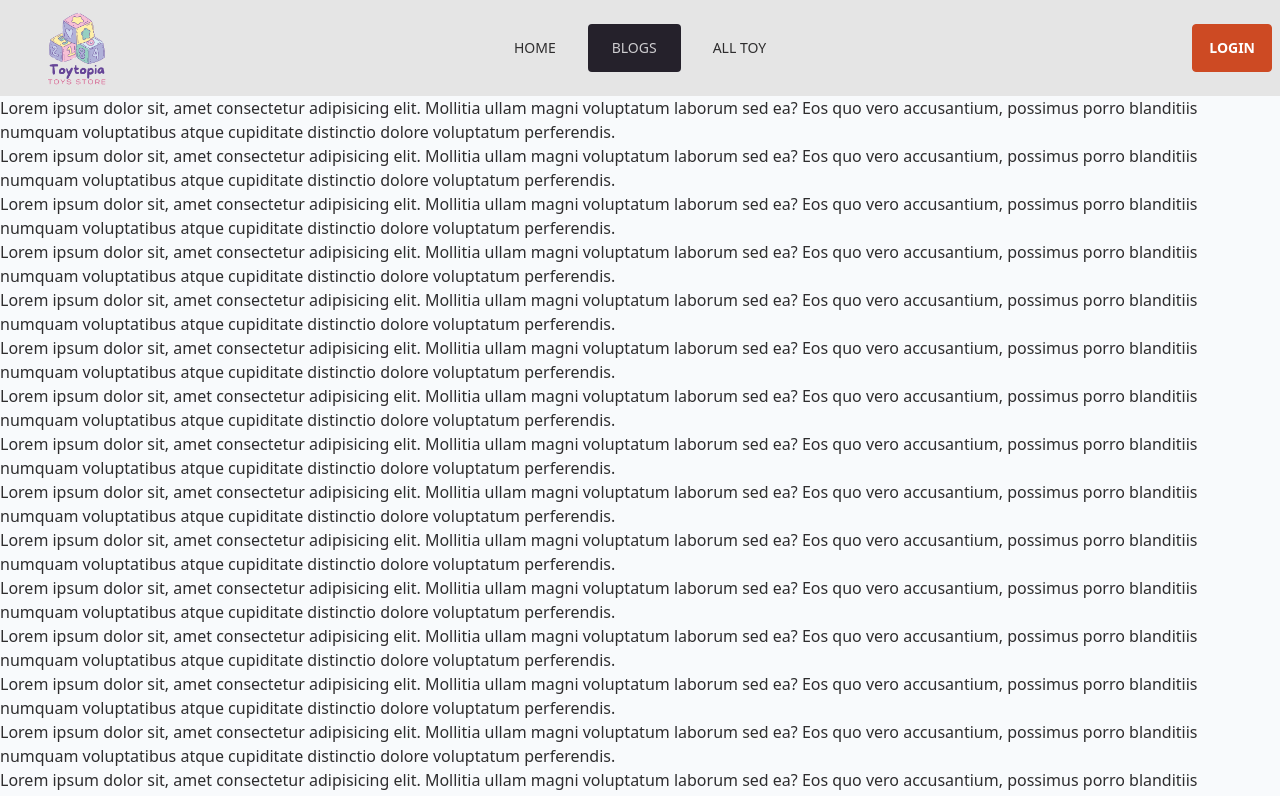
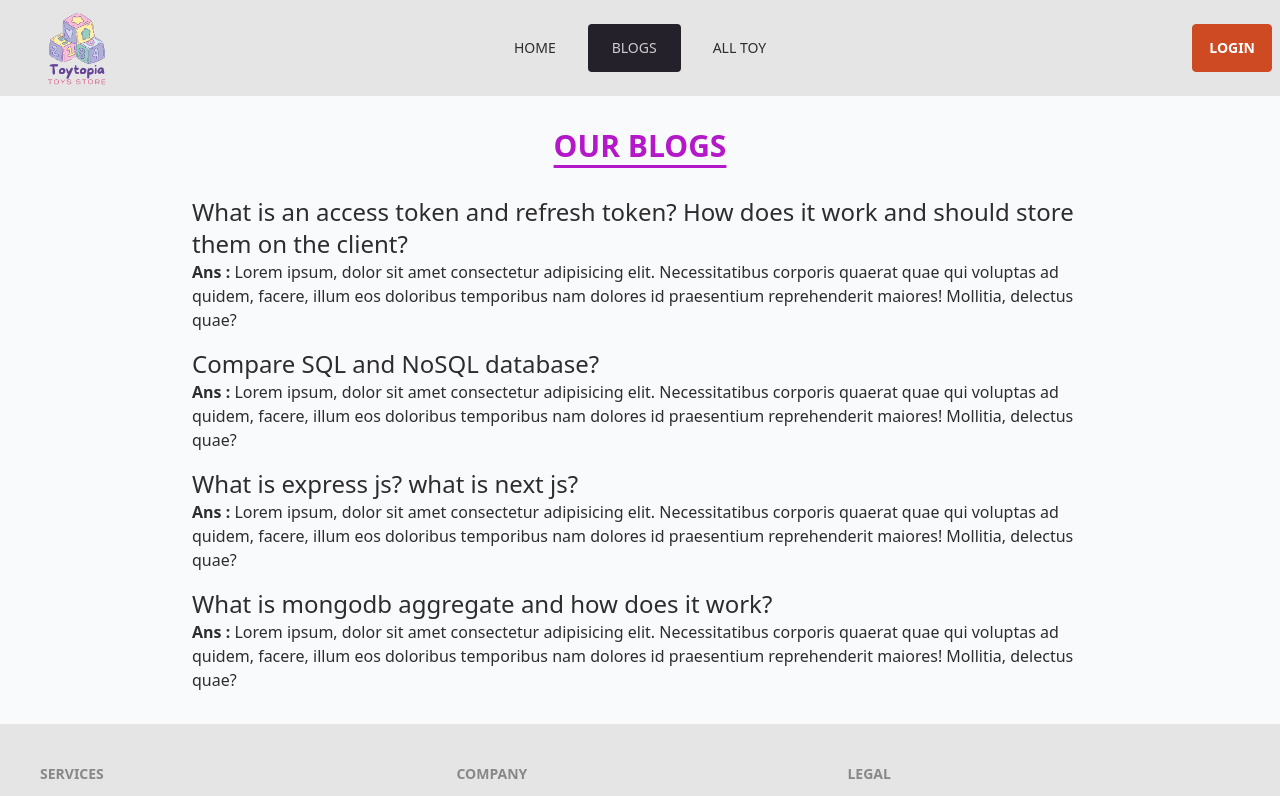
Before and after one commit to aburaihan8715/toytopia-client, a React (Vite) app: page /blogs in a window 1280 px wide. Shown: the top 796 px of the page. Built offline with nearby package versions, Linux system fonts and the light colour scheme; no server answers.

Commit message:
some correction

```diff
--- a/src/pages/Blogs/Blogs.jsx
+++ b/src/pages/Blogs/Blogs.jsx
@@ -1,70 +1,44 @@
 const Blogs = () => {
   return (
+    <div className="py-8">
+      <div className="container mx-auto">
+        <div className="text-center mb-8">
+          <h2 className="text-3xl inline-block underline underline-offset-8 uppercase font-semibold text-secondary">our blogs</h2>
+        </div>
+        <div className="space-y-4 max-w-4xl mx-auto">
           <div>
+            <h3 className="text-2xl font-medium">What is an access token and refresh token? How does it work and should store them on the client?</h3>
             <p>
-        Lorem ipsum dolor sit, amet consectetur adipisicing elit. Mollitia ullam magni voluptatum laborum sed ea? Eos quo vero accusantium, possimus
-        porro blanditiis numquam voluptatibus atque cupiditate distinctio dolore voluptatum perferendis.
+              <strong>Ans : </strong> Lorem ipsum, dolor sit amet consectetur adipisicing elit. Necessitatibus corporis quaerat quae qui voluptas ad
+              quidem, facere, illum eos doloribus temporibus nam dolores id praesentium reprehenderit maiores! Mollitia, delectus quae?
             </p>
+          </div>
+
+          <div>
+            <h3 className="text-2xl font-medium">Compare SQL and NoSQL database?</h3>
             <p>
-        Lorem ipsum dolor sit, amet consectetur adipisicing elit. Mollitia ullam magni voluptatum laborum sed ea? Eos quo vero accusantium, possimus
-        porro blanditiis numquam voluptatibus atque cupiditate distinctio dolore voluptatum perferendis.
+              <strong>Ans : </strong> Lorem ipsum, dolor sit amet consectetur adipisicing elit. Necessitatibus corporis quaerat quae qui voluptas ad
+              quidem, facere, illum eos doloribus temporibus nam dolores id praesentium reprehenderit maiores! Mollitia, delectus quae?
             </p>
+          </div>
+
+          <div>
+            <h3 className="text-2xl font-medium">What is express js? what is next js?</h3>
             <p>
-        Lorem ipsum dolor sit, amet consectetur adipisicing elit. Mollitia ullam magni voluptatum laborum sed ea? Eos quo vero accusantium, possimus
-        porro blanditiis numquam voluptatibus atque cupiditate distinctio dolore voluptatum perferendis.
+              <strong>Ans : </strong> Lorem ipsum, dolor sit amet consectetur adipisicing elit. Necessitatibus corporis quaerat quae qui voluptas ad
+              quidem, facere, illum eos doloribus temporibus nam dolores id praesentium reprehenderit maiores! Mollitia, delectus quae?
             </p>
+          </div>
+
+          <div>
+            <h3 className="text-2xl font-medium">What is mongodb aggregate and how does it work?</h3>
             <p>
-        Lorem ipsum dolor sit, amet consectetur adipisicing elit. Mollitia ullam magni voluptatum laborum sed ea? Eos quo vero accusantium, possimus
-        porro blanditiis numquam voluptatibus atque cupiditate distinctio dolore voluptatum perferendis.
+              <strong>Ans : </strong> Lorem ipsum, dolor sit amet consectetur adipisicing elit. Necessitatibus corporis quaerat quae qui voluptas ad
+              quidem, facere, illum eos doloribus temporibus nam dolores id praesentium reprehenderit maiores! Mollitia, delectus quae?
             </p>
-      <p>
-        Lorem ipsum dolor sit, amet consectetur adipisicing elit. Mollitia ullam magni voluptatum laborum sed ea? Eos quo vero accusantium, possimus
-        porro blanditiis numquam voluptatibus atque cupiditate distinctio dolore voluptatum perferendis.
-      </p>
-      <p>
-        Lorem ipsum dolor sit, amet consectetur adipisicing elit. Mollitia ullam magni voluptatum laborum sed ea? Eos quo vero accusantium, possimus
-        porro blanditiis numquam voluptatibus atque cupiditate distinctio dolore voluptatum perferendis.
-      </p>
-      <p>
-        Lorem ipsum dolor sit, amet consectetur adipisicing elit. Mollitia ullam magni voluptatum laborum sed ea? Eos quo vero accusantium, possimus
-        porro blanditiis numquam voluptatibus atque cupiditate distinctio dolore voluptatum perferendis.
-      </p>
-      <p>
-        Lorem ipsum dolor sit, amet consectetur adipisicing elit. Mollitia ullam magni voluptatum laborum sed ea? Eos quo vero accusantium, possimus
-        porro blanditiis numquam voluptatibus atque cupiditate distinctio dolore voluptatum perferendis.
-      </p>
-      <p>
-        Lorem ipsum dolor sit, amet consectetur adipisicing elit. Mollitia ullam magni voluptatum laborum sed ea? Eos quo vero accusantium, possimus
-        porro blanditiis numquam voluptatibus atque cupiditate distinctio dolore voluptatum perferendis.
-      </p>
-      <p>
-        Lorem ipsum dolor sit, amet consectetur adipisicing elit. Mollitia ullam magni voluptatum laborum sed ea? Eos quo vero accusantium, possimus
-        porro blanditiis numquam voluptatibus atque cupiditate distinctio dolore voluptatum perferendis.
-      </p>
-      <p>
-        Lorem ipsum dolor sit, amet consectetur adipisicing elit. Mollitia ullam magni voluptatum laborum sed ea? Eos quo vero accusantium, possimus
-        porro blanditiis numquam voluptatibus atque cupiditate distinctio dolore voluptatum perferendis.
-      </p>
-      <p>
-        Lorem ipsum dolor sit, amet consectetur adipisicing elit. Mollitia ullam magni voluptatum laborum sed ea? Eos quo vero accusantium, possimus
-        porro blanditiis numquam voluptatibus atque cupiditate distinctio dolore voluptatum perferendis.
-      </p>
-      <p>
-        Lorem ipsum dolor sit, amet consectetur adipisicing elit. Mollitia ullam magni voluptatum laborum sed ea? Eos quo vero accusantium, possimus
-        porro blanditiis numquam voluptatibus atque cupiditate distinctio dolore voluptatum perferendis.
-      </p>
-      <p>
-        Lorem ipsum dolor sit, amet consectetur adipisicing elit. Mollitia ullam magni voluptatum laborum sed ea? Eos quo vero accusantium, possimus
-        porro blanditiis numquam voluptatibus atque cupiditate distinctio dolore voluptatum perferendis.
-      </p>
-      <p>
-        Lorem ipsum dolor sit, amet consectetur adipisicing elit. Mollitia ullam magni voluptatum laborum sed ea? Eos quo vero accusantium, possimus
-        porro blanditiis numquam voluptatibus atque cupiditate distinctio dolore voluptatum perferendis.
-      </p>
-      <p>
-        Lorem ipsum dolor sit, amet consectetur adipisicing elit. Mollitia ullam magni voluptatum laborum sed ea? Eos quo vero accusantium, possimus
-        porro blanditiis numquam voluptatibus atque cupiditate distinctio dolore voluptatum perferendis.
-      </p>
+          </div>
+        </div>
+      </div>
     </div>
   );
 };
```
Lines whose indentation alone changed are shown as unchanged.
